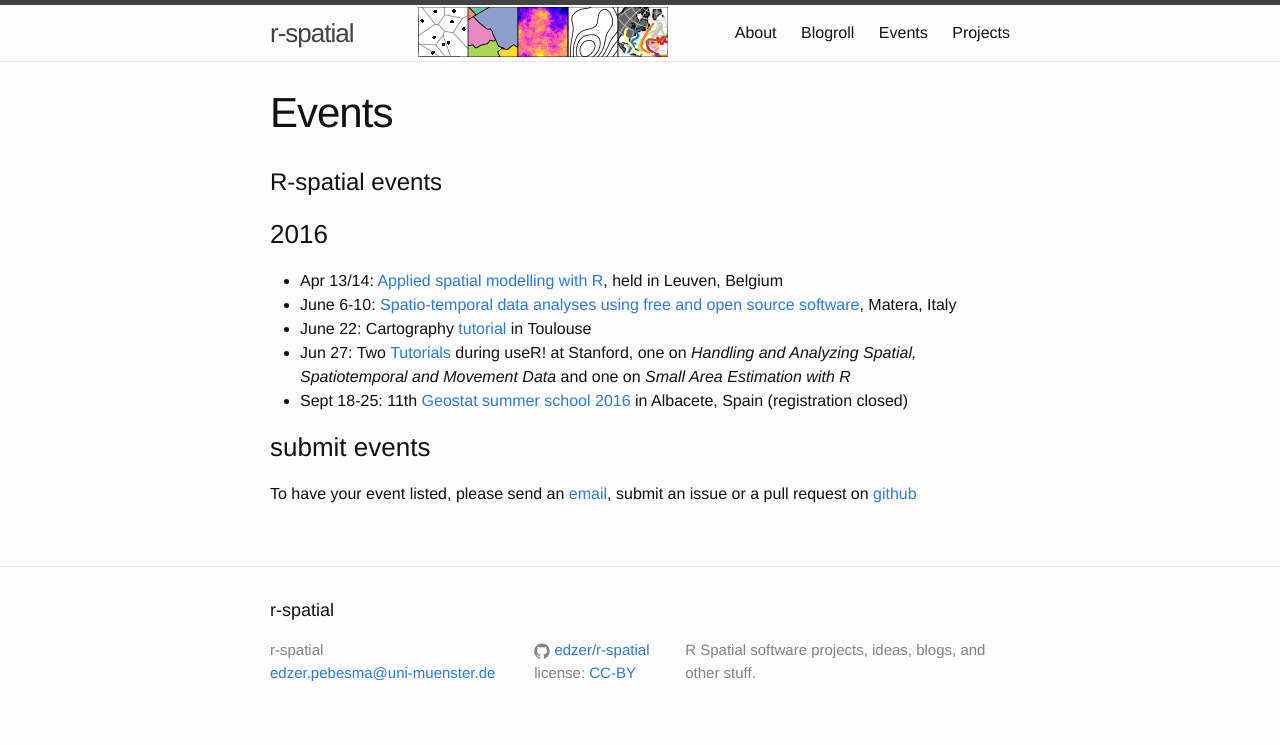
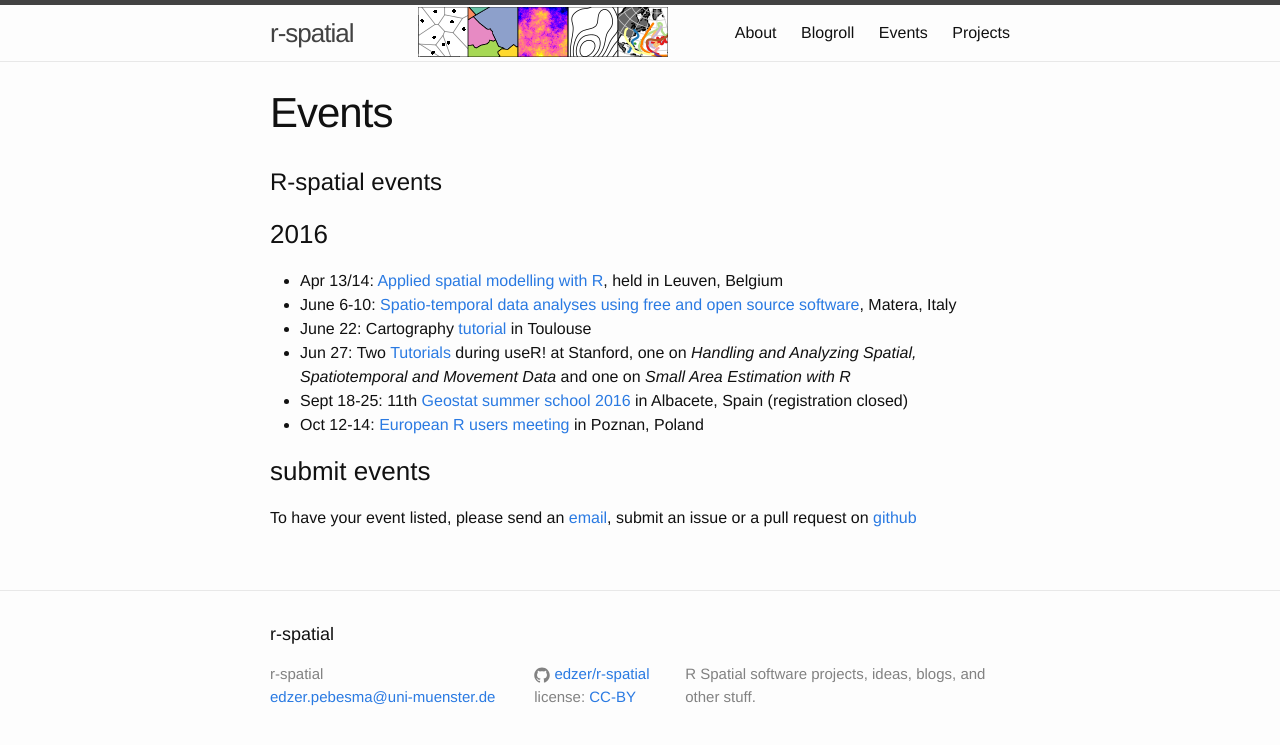
Before and after one commit to r-spatial/r-spatial.org, a Jekyll site: the page built from events.md, in a window 1280 px wide. Shown: the top 745 px of the page. Built offline with Jekyll 4.4.1, drawn with Linux system fonts in a browser that asks for light colours.

Commit message:
European R users meeting added
European R users meeting will have one day of workshops (for example Robin Lovelace will present Visualising spatial data with R: from 'base' to 'shiny') and two days of the conference with at least a few "spatial" presentations.

```diff
--- a/events.md
+++ b/events.md
@@ -13,6 +13,7 @@ permalink: /events/
 * June 22: Cartography [tutorial](http://r2016-toulouse.sciencesconf.org/resource/page/id/9) in Toulouse
 * Jun 27: Two [Tutorials](http://user2016.org/#tutorials) during useR! at Stanford, one on *Handling and Analyzing Spatial, Spatiotemporal and Movement Data* and one on *Small Area Estimation with R*
 * Sept 18-25: 11th [Geostat summer school 2016](http://geostat-course.org/2016) in Albacete, Spain (registration closed)
+* Oct 12-14: [European R users meeting](http://erum.ue.poznan.pl/) in Poznan, Poland
 
 ### submit events
 
```
